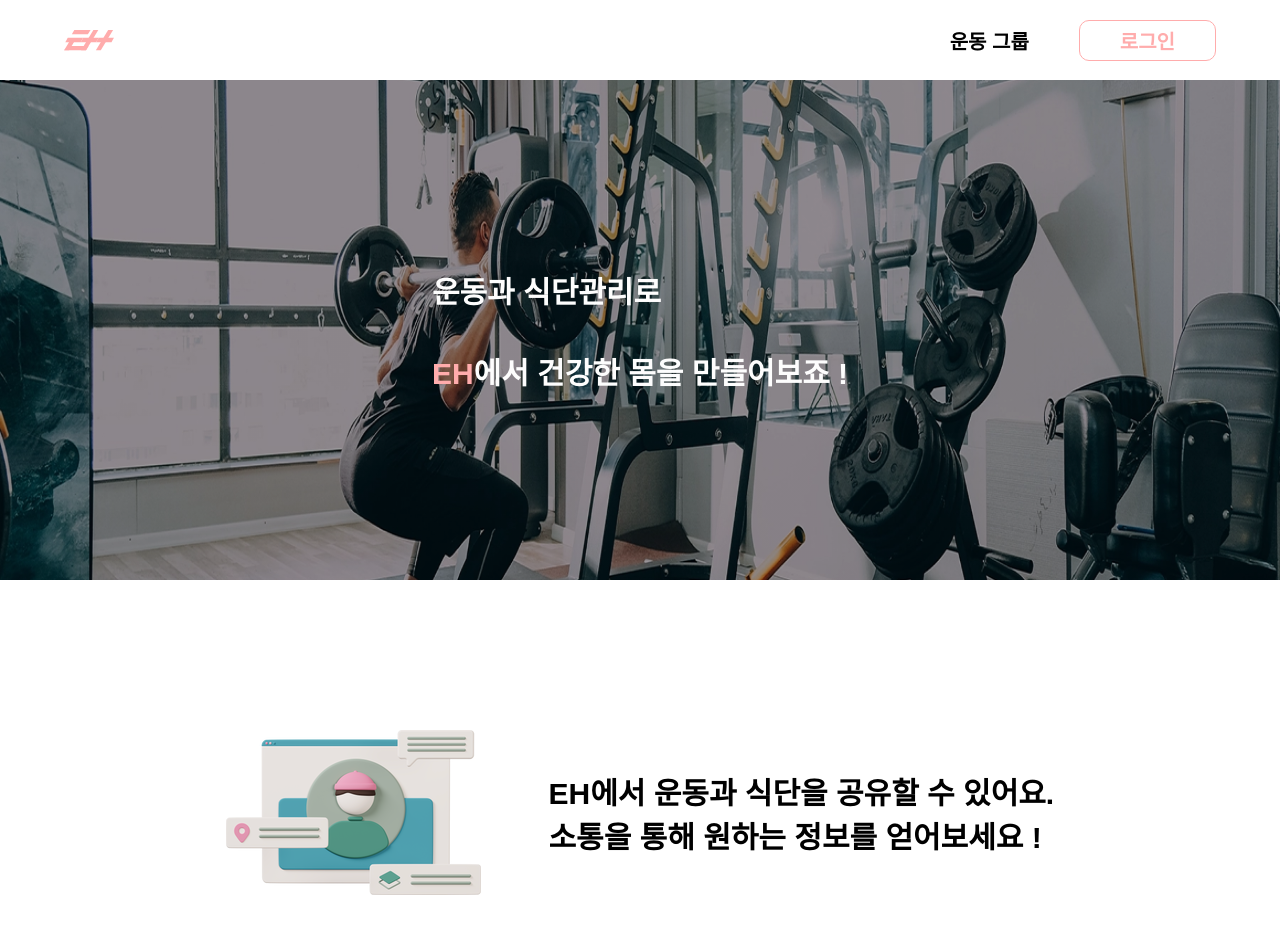
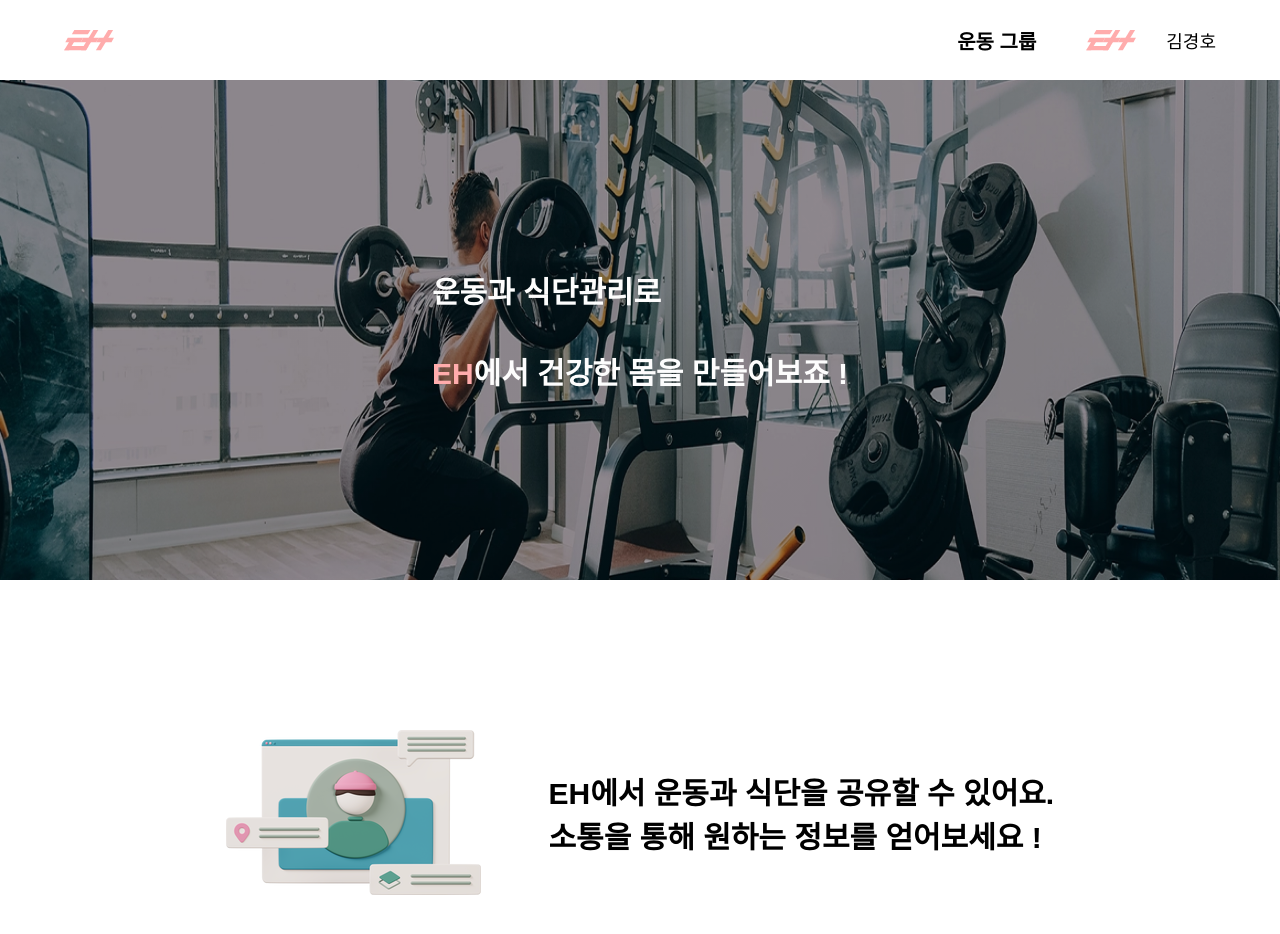
Before and after one commit to DSM-EH/EH-front, a Next.js app: page / in a window 1280 px wide. Shown: the top 934 px of the page. Built offline with nearby package versions, Linux system fonts and the light colour scheme; a web font is replaced by a local one.

Commit message:
feat: init link

```diff
--- a/components/common/header/index.tsx
+++ b/components/common/header/index.tsx
@@ -3,19 +3,20 @@ import { Logo } from '@/assets';
 import Image from 'next/image';
 import Button from '../button';
 import { useState } from 'react';
+import Link from 'next/link';
 
 const Header = () => {
-  const [isLogin, setIsLogin] = useState<boolean>(false);
+  const [isLogin, setIsLogin] = useState<boolean>(true);
 
   return (
     <_Wrapper>
-      <_LeftWrapper>
+      <_LeftWrapper href="/">
         <_LogoImage src={Logo} alt="Logo" />
       </_LeftWrapper>
       <_NavWrapper>
-        <_NavText>운동 그룹</_NavText>
+        <_NavText href="/group">운동 그룹</_NavText>
         {isLogin ? (
-          <_ProfileWrapper>
+          <_ProfileWrapper href="/mypage">
             <_ProfileImage src={Logo} alt="Profile" />
             <_Name>김경호</_Name>
           </_ProfileWrapper>
@@ -44,7 +45,7 @@ const _LogoImage = styled(Image)`
   cursor: pointer;
 `;
 
-const _LeftWrapper = styled.div`
+const _LeftWrapper = styled(Link)`
   width: 40%;
   height: 100%;
   display: flex;
@@ -59,9 +60,11 @@ const _NavWrapper = styled.div`
   align-items: center;
 `;
 
-const _NavText = styled.span`
+const _NavText = styled(Link)`
   ${({ theme }) => theme.font.body3};
   margin-right: 50px;
+  text-decoration: none;
+  color: ${({ theme }) => theme.color.black};
   cursor: pointer;
   :hover {
     text-decoration: underline;
@@ -74,7 +77,7 @@ const _ProfileImage = styled(Image)`
   border-radius: 16px;
 `;
 
-const _ProfileWrapper = styled.div`
+const _ProfileWrapper = styled(Link)`
   display: flex;
   align-items: center;
 `;
```
